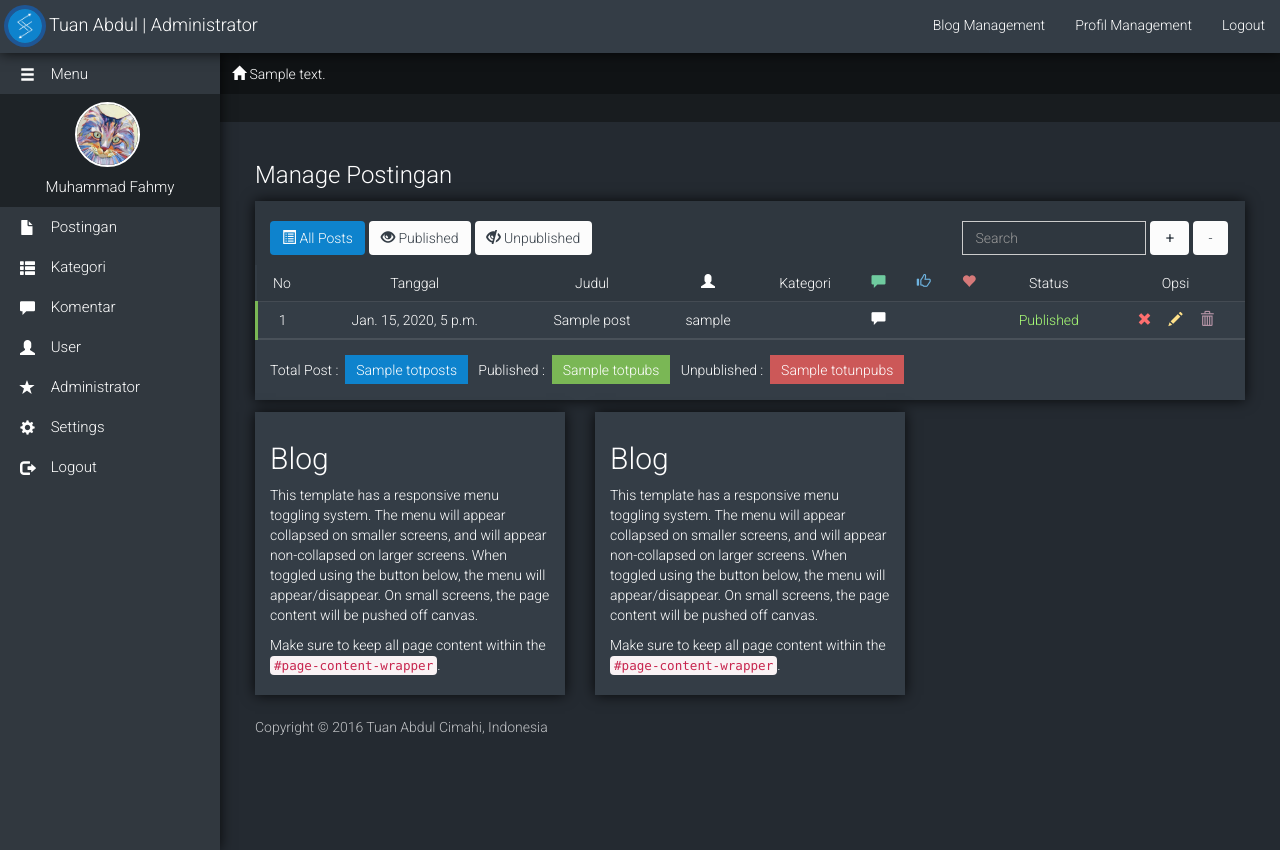
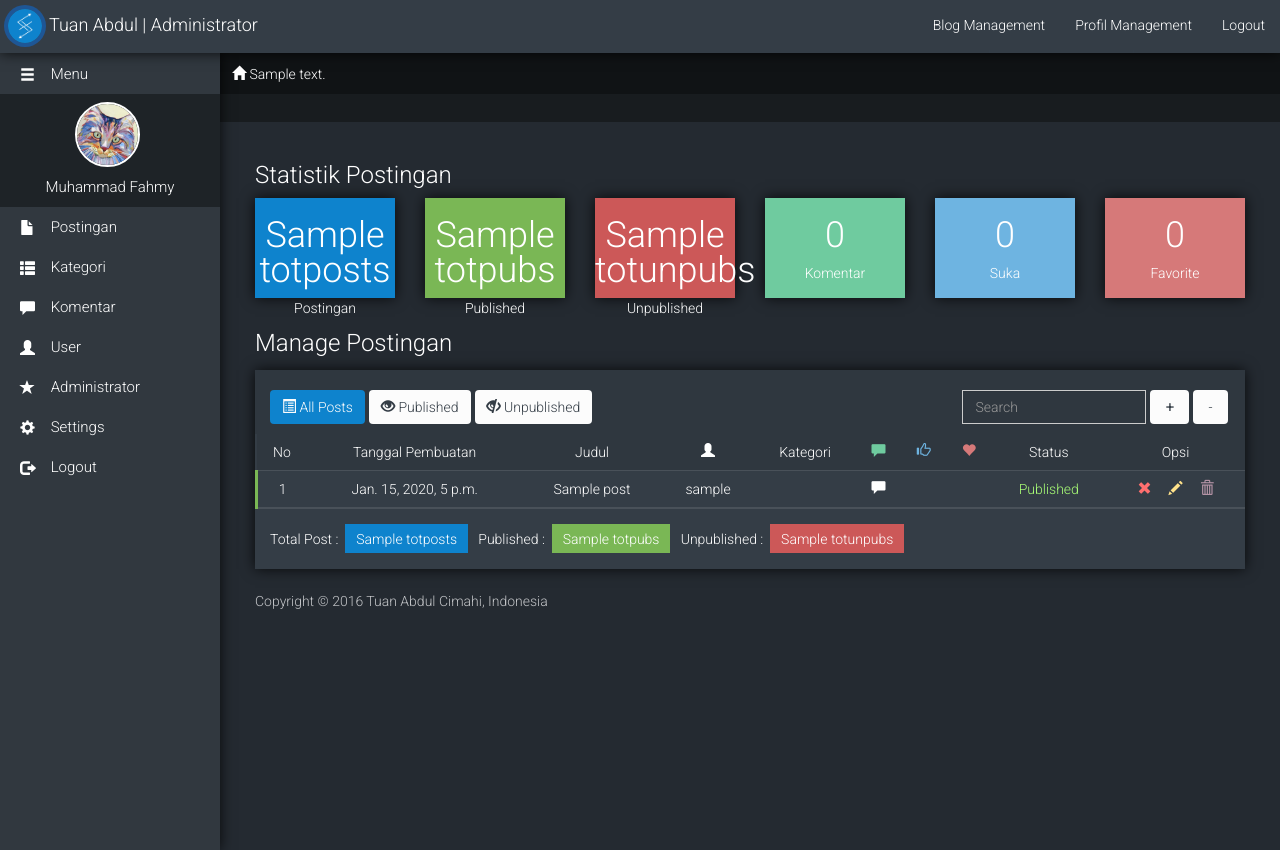
Before and after one commit to fahmyabdul/web-pertama, a Django app: template mainweb/templates/mainweb/adm_blog.html in a window 1280 px wide. Run offline with Django 3.2, Linux system fonts and the light colour scheme; tables that the repository leaves empty hold one stand-in row (values such as "Sample post"); the template is opened without the code that fills it: values that come from a table or form of the project are taken from there, most other values are stand-ins (such as "Sample title", 1, 10 or a date in 2020); some libraries are stand-ins or nearby versions.

Commit message:
perubahan tampilan admin/Css

```diff
--- a/mainweb/static/css/adm.css
+++ b/mainweb/static/css/adm.css
@@ -266,10 +266,47 @@ body{
 .posting .table > tbody > tr > td{
 	border-bottom:solid thin rgba(255,255,255,0.1);
 }
-
 .posting .table > tbody > tr > td{
   padding: 8px;
   line-height: 1.42857143;
   vertical-align: top;
   border-top: none;
 }
+
+.posting .opsi{
+	cursor: pointer;
+	animation-name: imgeff;
+}
+.posting .opsi.merah{
+	color:#ff6f6f
+}
+.posting .opsi.hijau{
+	color:#aaff77;
+}
+.posting .opsi.kuning{
+	color:#ffe28a;
+}
+.posting .opsi.ungu{
+	color:#b493a5;
+}
+.stat{
+	 padding:0; margin-bottom:12px;
+}
+.stat.biru{
+	background: #0e83cd;
+}
+.stat.hijau{
+	background: rgba(122,183,85,1);
+}
+.stat.merah{
+	background:rgba(204,88,88,1);
+}
+.stat.hijaumd{
+	background: #6fcb9f;
+}
+.stat.birumd{
+	background: #6eb4e1;
+}
+.stat.merahmd{
+	background: #d67979;
+}
--- a/mainweb/templates/mainweb/adm_blog.html
+++ b/mainweb/templates/mainweb/adm_blog.html
@@ -47,7 +47,55 @@
 {% block pgcontent %}
 		                		<div class="row">
 		                    	<div class="col-lg-12">
-			                    	<h3>Manage Postingan</h3>
+			                    <h3>Statistik Postingan</h3>
+			                		<div class="row">
+				                    	<div class="col-lg-2">
+						                    <div class="box-shdw stat biru">
+						                    	<div style="display:inline-block; background:#0e83cd; height:100px; width:100%; text-align: center; color:#fff;">
+						                    	<h1 style="line-height: 35px;">{{ totposts }}</h1>
+						                    	<span>Postingan</span></div>
+						                    </div>
+						                </div>
+				                    	<div class="col-lg-2">
+						                    <div class="box-shdw hijau">
+						                    	<div style="display:inline-block; background:rgba(122,183,85,1); height:100px; width:100%; text-align: center; color:#fff;">
+						                    	<h1 style="line-height: 35px;">{{ totpubs }}</h1>
+						                    	<span>Published</span></div>
+						                    </div>
+						                </div>
+				                    	<div class="col-lg-2">
+						                    <div class="box-shdw stat merah">
+						                    	<div style="display:inline-block; background:rgba(204,88,88,1); height:100px; width:100%; text-align: center; color:#fff;">
+						                    	<h1 style="line-height: 35px;">{{ totunpubs }}</h1>
+						                    	<span>Unpublished</span></div>
+						                    </div>
+						                </div>
+				                    	<div class="col-lg-2">
+						                    <div class="box-shdw stat hijaumd">
+						                    	<div style="display:inline-block; background:#6fcb9f; height:100px; width:100%; text-align: center; color:#fff;">
+						                    	<h1 style="line-height: 35px;">0</h1>
+						                    	<span>Komentar</span></div>
+						                    </div>
+						                </div>
+				                    	<div class="col-lg-2">
+						                    <div class="box-shdw stat birumd">
+						                    	<div style="display:inline-block; background:#6eb4e1; height:100px; width:100%; text-align: center; color:#fff;">
+						                    	<h1 style="line-height: 35px;">0</h1>
+						                    	<span>Suka</span></div>
+						                    </div>
+						                </div>
+
+				                    	<div class="col-lg-2">
+						                    <div class="box-shdw stat merahmd">
+						                    	<div style="display:inline-block; background:#d67979; height:100px; width:100%; text-align: center; color:#fff;">
+						                    	<h1 style="line-height: 35px;">0</h1>
+						                    	<span>Favorite</span></div>
+						                    </div>
+						                </div>
+						            </div>
+				                </div>
+		                    	<div class="col-lg-12">
+			                    <h3>Manage Postingan</h3>
 			                    <div class="box-shdw posting">
 			                    	<div class="container-fluid header">
 				                    	<ul class="nav nav-pills">
@@ -64,13 +112,13 @@
 			                    		<thead style="">
 			                    			<tr>
 			                    				<td>No</td>
-			                    				<td>Tanggal</td>
+			                    				<td>Tanggal Pembuatan</td>
 			                    				<td>Judul</td>
 			                    				<td><span class="glyphicon glyphicon-user" data-toggle="tooltip" title="Pengarang"></span></td>
 			                    				<td>Kategori</td>
 			                    				<td><span class="glyphicon glyphicon-comment" data-toggle="tooltip" style="color:#6fcb9f;" title="Komentar"></span></td>
 			                    				<td><span class="glyphicon glyphicon-thumbs-up" data-toggle="tooltip" style="color:#6eb4e1;" title="Suka"></span></td>
-			                    				<td><span class="glyphicon glyphicon-heart" data-toggle="tooltip" style="color:#d67979;" title="Favorit"></span></td>
+			                    				<td><span class="glyphicon glyphicon-heart" data-toggle="tooltip" style="color:#d67979;" title="Favorite"></span></td>
 			                    				<td>Status</td>
 			                    				<td>Opsi</td>
 			                    			</tr>
@@ -89,14 +137,14 @@
 				                    			<td>{% if post.published_date %} <span style="color:#aaff77;" data-toggle="tooltip" title="{{ post.published_date }}">Published</span> {% else %} <span data-toggle="tooltip" title="Belum Dipublikasi" style="color:#ff6f6f;">Unpublished</span> {% endif %}</td>
 				                    			<td>
 				                    			{% if post.published_date %}
-				                    			<span class="glyphicon glyphicon-remove" data-toggle="tooltip" style="color:#ff6f6f;" title="Unpublish"></span>
+				                    			<span class="glyphicon glyphicon-remove opsi merah" data-toggle="tooltip" title="Unpublish"></span>
 				                    			{% else %}
-				                    			<span class="glyphicon glyphicon-ok" data-toggle="tooltip" style="color:#aaff77;" title="Publish"></span>
+				                    			<span class="glyphicon glyphicon-ok opsi hijau" data-toggle="tooltip" title="Publish"></span>
 				                    			{% endif %}
 				                    			&nbsp;&nbsp;&nbsp;
-				                    			<span class="glyphicon glyphicon-pencil" data-toggle="tooltip" style="color:#ffe28a;" title="Edit"></span>
+				                    			<span class="glyphicon glyphicon-pencil opsi kuning" data-toggle="tooltip" title="Edit"></span>
 				                    			&nbsp;&nbsp;&nbsp;
-				                    			<span class="glyphicon glyphicon-trash" data-toggle="tooltip" style="color:#b493a5;" title="Hapus"></span></td>
+				                    			<span class="glyphicon glyphicon-trash opsi ungu" data-toggle="tooltip" title="Hapus"></span></td>
 			                    			</tr>
 			                    			{% endfor %}
 			                    		</tbody>
@@ -113,19 +161,5 @@
 			                    	</div>
 			                    </div>
 			                    </div>
-		                    	<div class="col-lg-4">
-				                    <div class="box-shdw" style="padding:10px; padding-left:15px; padding-right:15px; background: #343d46; margin-bottom:12px;">
-				                    	<h2>Blog</h2>
-				                        <p>This template has a responsive menu toggling system. The menu will appear collapsed on smaller screens, and will appear non-collapsed on larger screens. When toggled using the button below, the menu will appear/disappear. On small screens, the page content will be pushed off canvas.</p>
-				                        <p>Make sure to keep all page content within the <code>#page-content-wrapper</code>.</p>
-				                    </div>
-				                </div>
-		                    	<div class="col-lg-4">
-				                    <div class="box-shdw" style="padding:10px; padding-left:15px; padding-right:15px; background: #343d46; margin-bottom:12px;">
-				                    	<h2>Blog</h2>
-				                        <p>This template has a responsive menu toggling system. The menu will appear collapsed on smaller screens, and will appear non-collapsed on larger screens. When toggled using the button below, the menu will appear/disappear. On small screens, the page content will be pushed off canvas.</p>
-				                        <p>Make sure to keep all page content within the <code>#page-content-wrapper</code>.</p>
-				                    </div>
-				                </div>
 			                    </div>
 {% endblock %}
```
Lines whose indentation alone changed are shown as unchanged.
